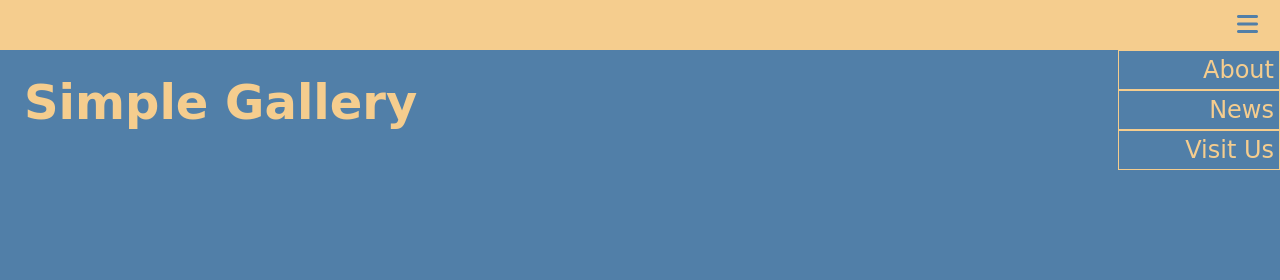
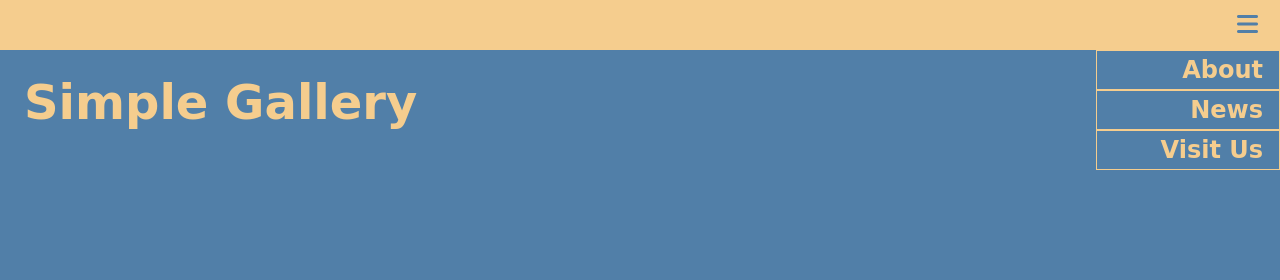
Before and after one commit to AhyeongLee/simple-gallery, a plain HTML site: page index.html in a window 1280 px wide. Both pictures are taken after a click on the button 1247 px from the left and 25 px from the top of the page. Shown: the top 280 px of the page. Drawn offline with Linux system fonts and the light colour scheme.

Commit message:
css 메뉴 수정

```diff
--- a/style.css
+++ b/style.css
@@ -58,6 +58,7 @@ img:hover {
   position: relative;
 }
 .menu__items {
+  z-index: 100;
   position: absolute;
   top: var(--size-btnContainer);
   right: 0;
@@ -72,8 +73,9 @@ img:hover {
 .menu__item {
   text-align: right;
   width: var(--size-menuItem);
-  padding: 5px;
+  padding: 5px 1rem;
   font-size: 1.5rem;
+  font-weight: bold;
   border: 0.05em solid var(--color-yellow);
   background-color: var(--color-blue);
 }
```
